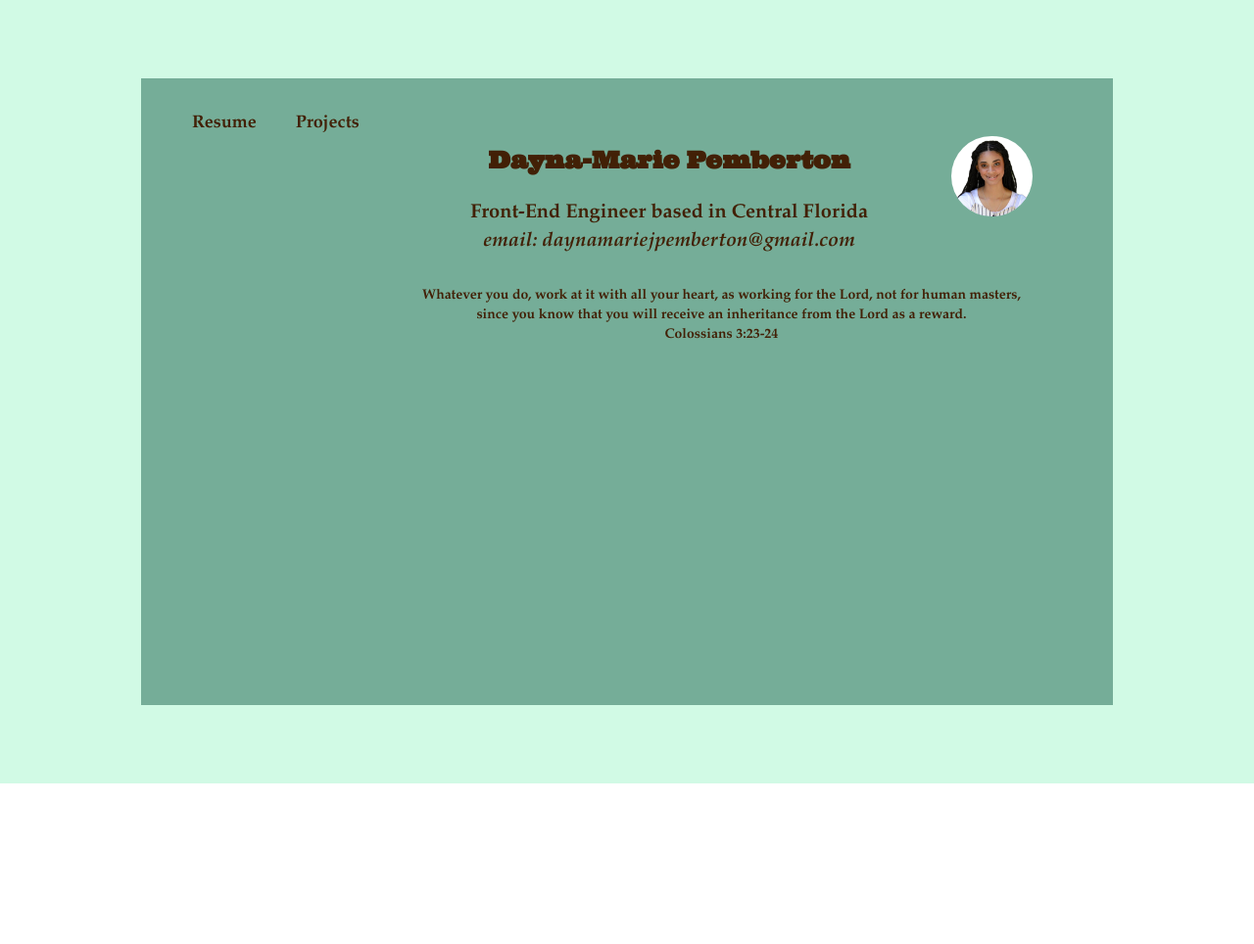
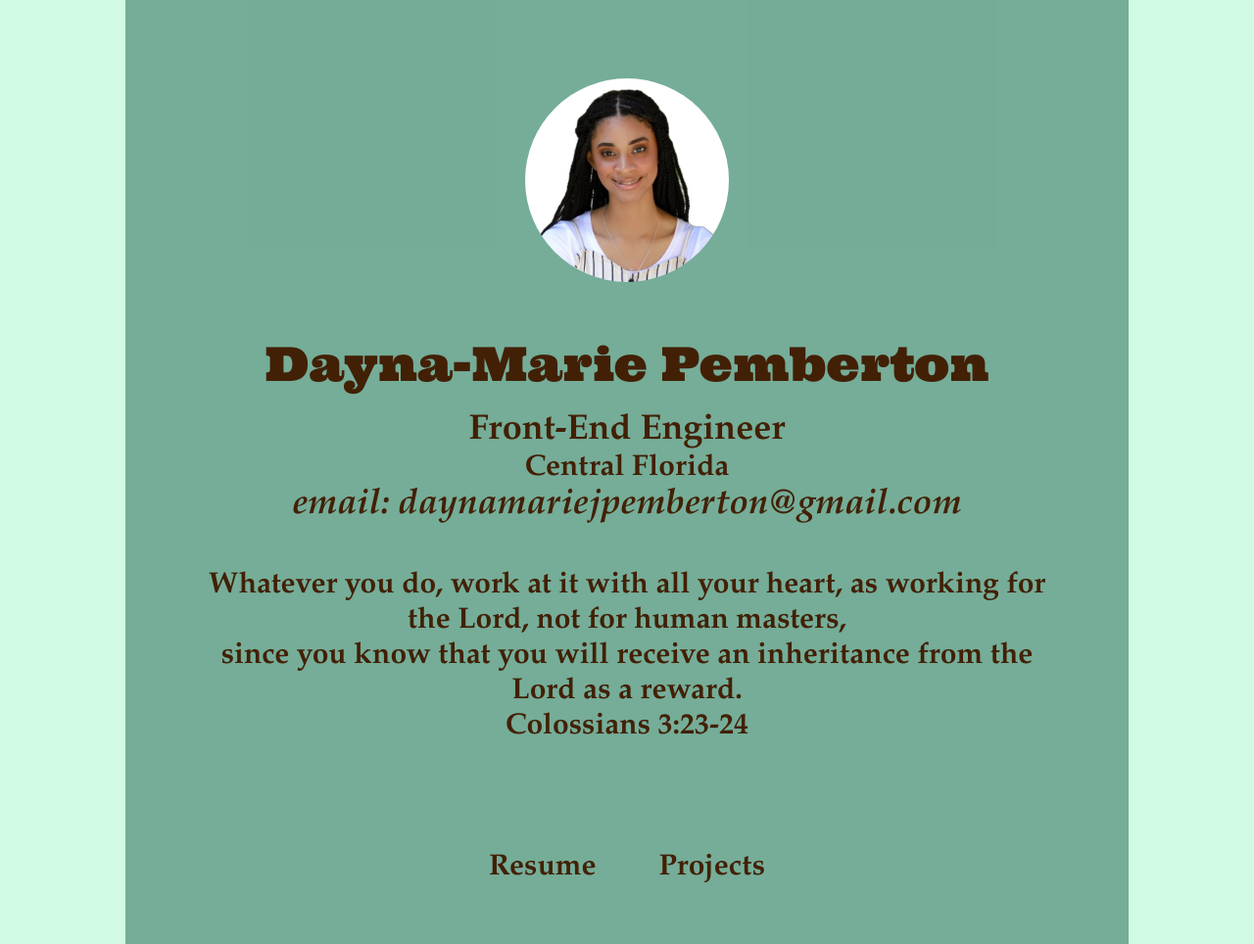
Before and after one commit to daynamariejpembie/daynamariejpembie.github.io, a plain HTML site: page index.html in a window 1280 px wide. Shown: the whole page at 98% size. Before the commit the page ends 800 px from the top, so only its background shows below. Drawn offline with nearby package versions, Linux system fonts and the light colour scheme.

Commit message:
Make website responsive

```diff
--- a/index.html
+++ b/index.html
@@ -11,58 +11,57 @@
     </head>
     <body>
 
-      <div class="inconsolata bg-emerald-100 flex text-yellow-950 min-h-screen justify-center pt-10 pb-10 sm:py-20 sm:px-5">
-        <div class="bg-emerald-900/45 flex w-4/5 p-3 sm:max-w-screen">
+      <div class="inconsolata bg-emerald-100 flex text-yellow-950 min-h-screen justify-center pt-10 pb-10 xl:p-0">
+        <div class="bg-emerald-900/45 flex w-4/5 p-3 items-center xl:p-10">
           <!--Navigation-->
-      <nav class="sm:flex sm:p-5 sm:content-center sm:justify-center sm:h-2 hidden">
+      <nav class="hidden">
          <ul>
-            <div class="nav flex sm:mb-14 sm:content-center">
-              <li><a href="./resume/resume.html" class="text-sm sm:text-lg">Resume</a></li>
-              <li><a href="/projects/projects.html" class="text-sm sm:text-lg">Projects </a></li>
+            <div class="nav flex">
+              <li><a href="./resume/resume.html" class="text-sm">Resume</a></li>
+              <li><a href="/projects/projects.html" class="text-sm">Projects </a></li>
             </div>
         </ul>
       </nav>
 
         <main>
 
-          <div class="all flex sm:flex-row flex-col-reverse items-center sm:w-full">
-            <div class="info sm:mt-12 flex flex-col sm:p-2 md:w-full">
-                <h1 class="ultra text-md text-center sm:text-2xl font-semibold md:text-center">Dayna-Marie Pemberton</h1>
+          <div class="all flex flex-col-reverse items-center">
+            <div class="info flex flex-col md:w-full">
+                <h1 class="ultra text-md text-center sm:text-2xl md:text-center lg:text-3xl xl:text-5xl">Dayna-Marie Pemberton</h1>
                 <br/>
-                <div class="flex flex-col w-full items-center">
-                  <p class="text-sm sm:text-lg md:text-xl">Front-End Engineer based in Central Florida</p>
+                <div class="flex flex-col w-full items-center lg:mb-5">
+                  <p class="text-lg sm:text-3xl md:text-4xl">Front-End Engineer</p>
+                  <p class="sm:text-2xl lg:text-3xl">Central Florida</p>
                   <address>
-                    <p class="email text-md text-yellow-950 sm:text-lg md:text-xl"> email: <a href="mailto:daynamariejpemberton@gmail.com" class="text-yellow-950">daynamariejpemberton@gmail.com</a></p>
+                    <p class="email text-lg text-yellow-950 sm:text-3xl md:text-3xl lg:text-4xl"> email: <a href="mailto:daynamariejpemberton@gmail.com" class="text-yellow-950">daynamariejpemberton@gmail.com</a></p>
                   </address>
                 </div>
 
             </div>
             <div class="flex content-center">
-              <img class ="w-28 rounded-full sm:w-32 sm:p-3 p-2" src="./images/me.jpg">
+              <img class ="w-28 rounded-full p-2 sm:w-52 sm:p-5 md:w-72 lg:mb-5 xl:p-10" src="./images/me.jpg">
             </div>
           </div>
             <!--Quote-->
             <div class="flex">
                 <blockquote class="p-6">
-                <p class="text-sm text-center">Whatever you do, work at it with all your heart, as working for the Lord, not for human masters, <br>since you know that you will receive an inheritance from the Lord as a reward.  <br/>Colossians 3:23-24</p>
+                <p class="text-lg text-center sm:text-2xl lg:text-3xl">Whatever you do, work at it with all your heart, as working for the Lord, not for human masters, <br>since you know that you will receive an inheritance from the Lord as a reward.  <br/>Colossians 3:23-24</p>
                 </blockquote>
             </div>
       <br/>
       <!--Mobile Screen-->
-      <nav class="sm:hidden">
+      <nav class="">
         <ul>
-           <div class="nav flex justify-center mb-0 space-x-6 text-yellow-950">
+           <div class="nav flex justify-center mb-0 space-x-6 text-yellow-950 sm:py-5 lg:mt-10">
             <!-- <li class="name">Dayna-Marie Pemberton</li>-->
-             <li><a href="resume.html" class="text-md text-yellow-950">Resume</a>  </li>
-             <li><a href="/projects/projects.html" class="text-md text-yellow-950">Projects </a></li>
+             <li><a href="resume.html" class="text-xl text-yellow-950 sm:text-3xl">Resume</a>  </li>
+             <li><a href="/projects/projects.html" class="text-xl text-yellow-950 sm:text-3xl">Projects </a></li>
            </div>
        </ul>
      </nav>
 
        </main>
        </div>
-       <div id="projects"></div>
-       <script src=""></script>
 
     </body>
 
```
